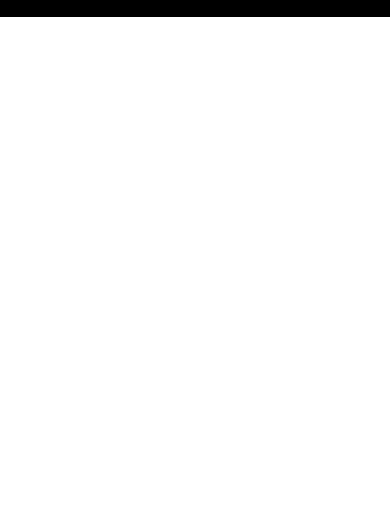
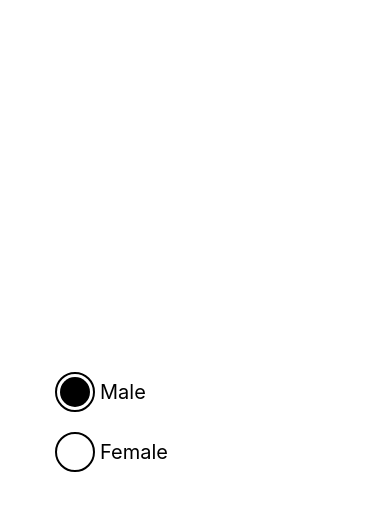
Before and after one commit to DurgeshAppDev/Learning-react-native, a React Native app: screen / in a window 390 px wide. Shown: the top 510 px of the page. Built offline with nearby package versions, Linux system fonts and the light colour scheme.

Commit message:
radio buttons

```diff
--- a/App.tsx
+++ b/App.tsx
@@ -1,25 +1,69 @@
 import { useState } from 'react';
-import { View, Text,StyleSheet,TouchableOpacity} from 'react-native';
+import { View, Text, StyleSheet, TouchableOpacity } from 'react-native';
 
+const App = () => {
+  const [radioButton,setRadioButton]=useState(1);
 
-const App=()=>{
+  return (
+    <View style={style.main}>
+      <TouchableOpacity onPress={()=>setRadioButton(1)}>
+        <View style={style.radioWrap}>
+          <View style={style.radioButton}>
+            {
+              radioButton===1
+              ? <View style={style.radioButtonBg}></View>
+              :null
+              }
+          </View>
+          <Text style={style.radioText}>Male</Text>
+        </View>
+      </TouchableOpacity>
 
-  return(
-    <View style={{backgroundColor:'black'}}>
-      <TouchableOpacity>
-      <View style={style.main}>
-        <Text>male</Text>
-      </View>
+      <TouchableOpacity onPress={()=> setRadioButton(2)}>
+        <View style={style.radioWrap}>
+          <View style={style.radioButton}>
+            {
+              radioButton===2
+              ? <View style={style.radioButtonBg}></View>
+              :null
+            }
+          </View>
+          <Text style={style.radioText}>Female</Text>
+        </View>
       </TouchableOpacity>
     </View>
-  )
-}
+  );
+};
 
-const style=StyleSheet.create({
-  main:{
-    flex:1,
-    alignItems:'center',
-    justifyContent:'center'
+const style = StyleSheet.create({
+  main: {
+    flex: 1,
+    justifyContent: 'center',
+    paddingHorizontal:50
+  },
+  radioWrap: {
+    flexDirection: 'row',
+    alignItems: 'center',
+    marginVertical:5
+  },
+  radioButton: {
+    height: 40,
+    width: 40,
+    borderWidth: 2,
+    borderColor: 'BLack',
+    borderRadius: 20,
+    margin: 5,
+  },
+  radioButtonBg: {
+    height: 30,
+    width: 30,
+    backgroundColor: 'black',
+    borderRadius: 15,
+    margin: 3,
+  },
+  radioText:{
+    textAlign: 'center',
+    fontSize: 20
   }
-})
+});
 export default App;
```
